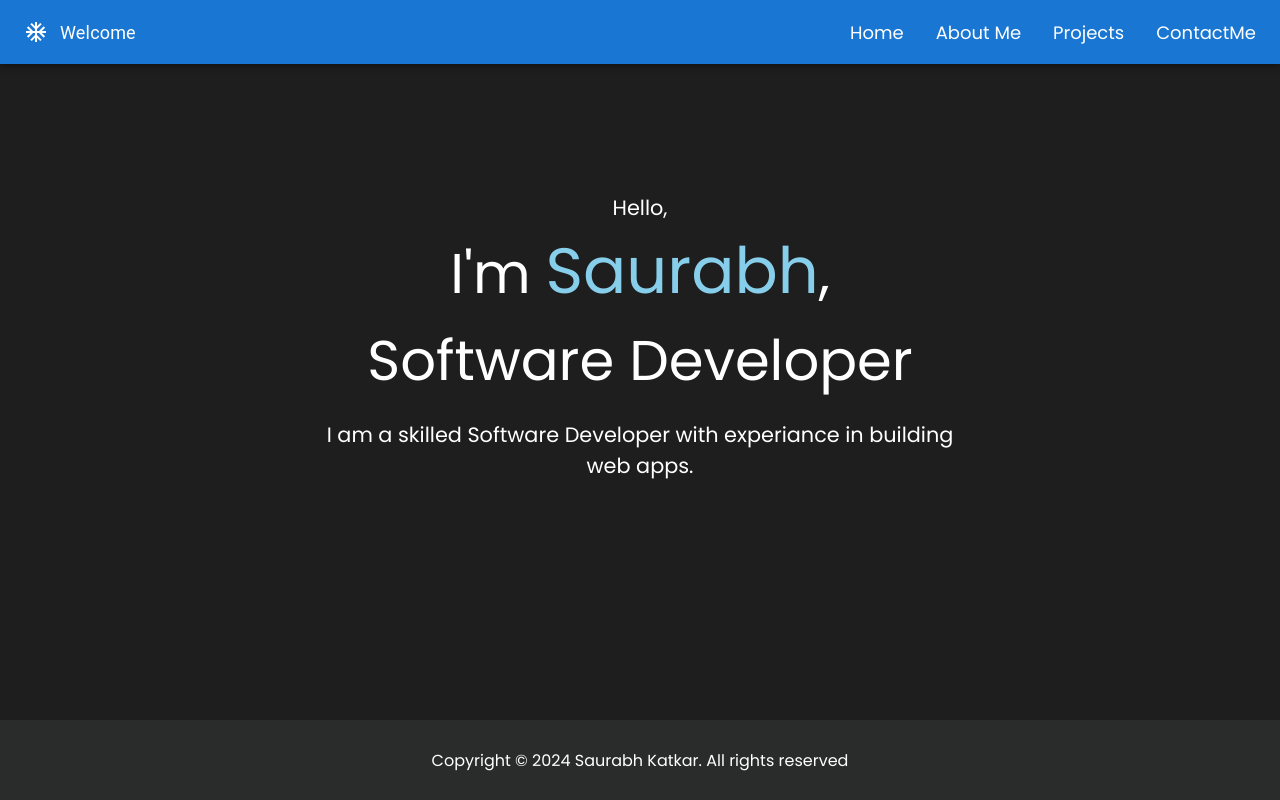
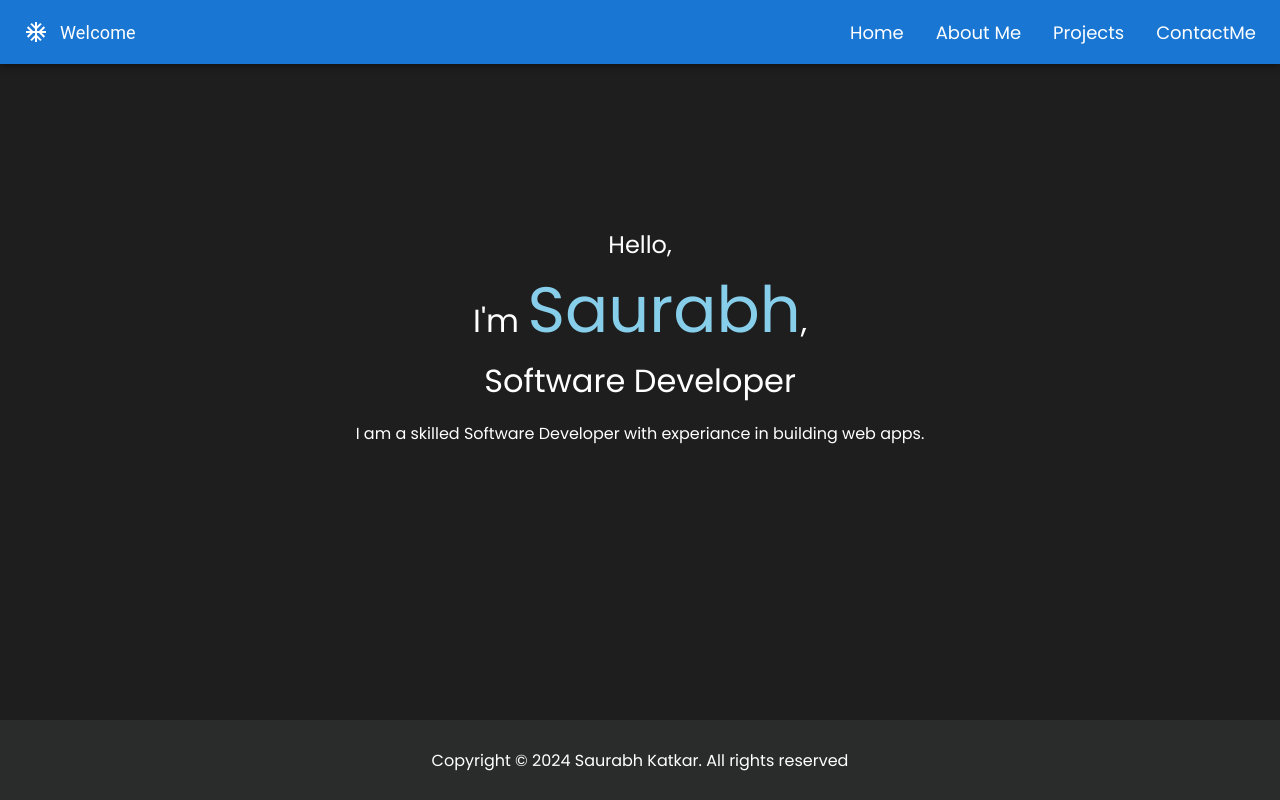
Before and after one commit to KatkarSaurabh/Portfolio, a React (Create React App) app: page / in a window 1280 px wide. Built offline with nearby package versions, Linux system fonts and the light colour scheme.

Commit message:
intro css changes

```diff
--- a/src/components/Intro.css
+++ b/src/components/Intro.css
@@ -14,7 +14,7 @@
 }
 
 .introHello{
-    font-size: 1.3rem;
+    font-size: 1.5rem;
     width: 50vw;
 }
 
@@ -25,11 +25,11 @@
 }
 .introName, .introProf{
     width: 50vw;
-    font-size: 3.5rem;
+    font-size: 2rem;
 }
 
 .introPara{
     margin-top: 1rem;
     width: 50vw;
-    font-size: 1.3rem;
+    font-size: 1rem;
 }
```
